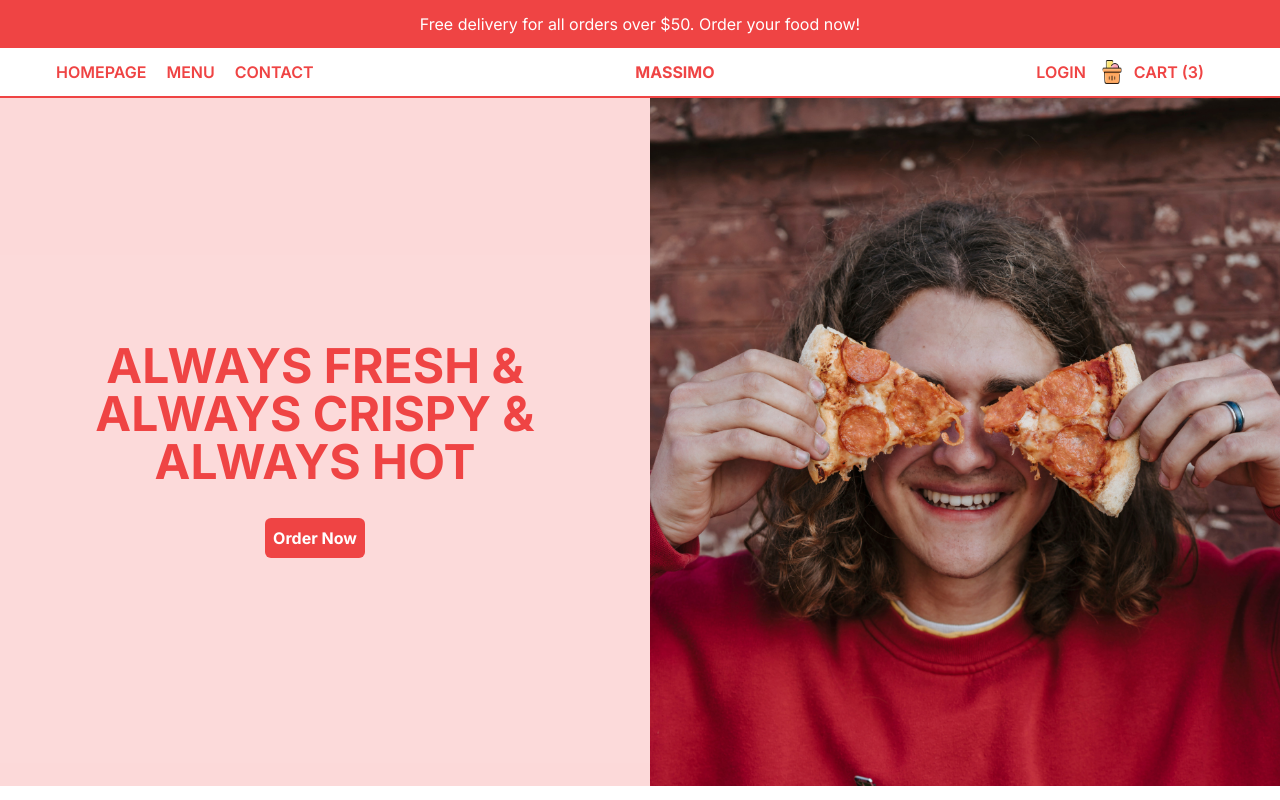
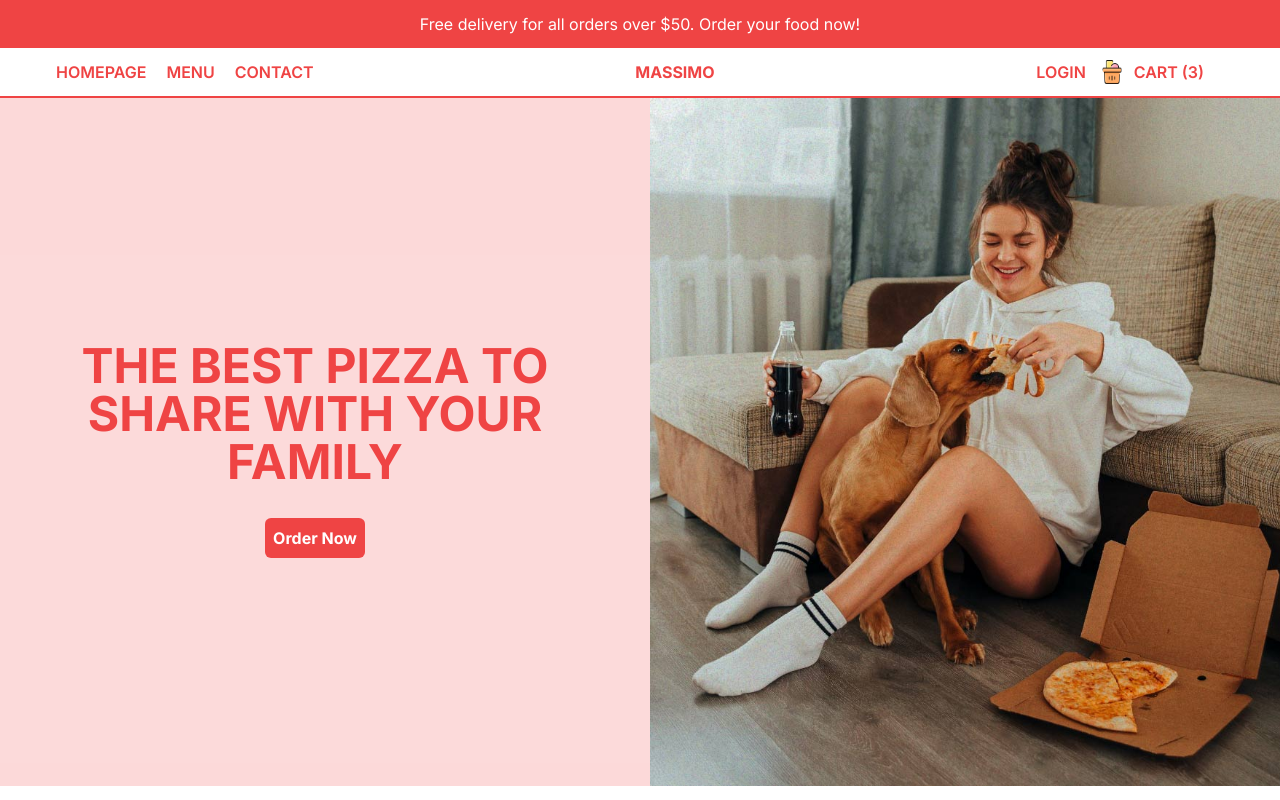
Before and after one commit to aniketcoddy/Delicious-restr, a Next.js app: page / in a window 1280 px wide. Shown: the top 800 px of the page. Built offline with nearby package versions, Linux system fonts and the light colour scheme.

Commit message:
designing complete

```diff
--- a/src/components/Slider.tsx
+++ b/src/components/Slider.tsx
@@ -29,12 +29,12 @@ const Slider = () => {
 
   const [currentSlide , setCurrentSlide] = useState(0)
 
-  // useEffect(()=>{
-  //   const interval = setInterval(()=>{
-  //     setCurrentSlide((prev)=>(prev === data.length-1 ? 0 : prev+1))
-  //   },2000);
-  //   return () => clearInterval(interval)
-  // },[])
+  useEffect(()=>{
+    const interval = setInterval(()=>{
+      setCurrentSlide((prev)=>(prev === data.length-1 ? 0 : prev+1))
+    },2000);
+    return () => clearInterval(interval)
+  },[])
 
   return (
     <div className="flex flex-col md:flex-row gap-5 h-[calc(100vh-6rem)] md:h-[calc(100vh-7rem)] bg-primary/20">
```
